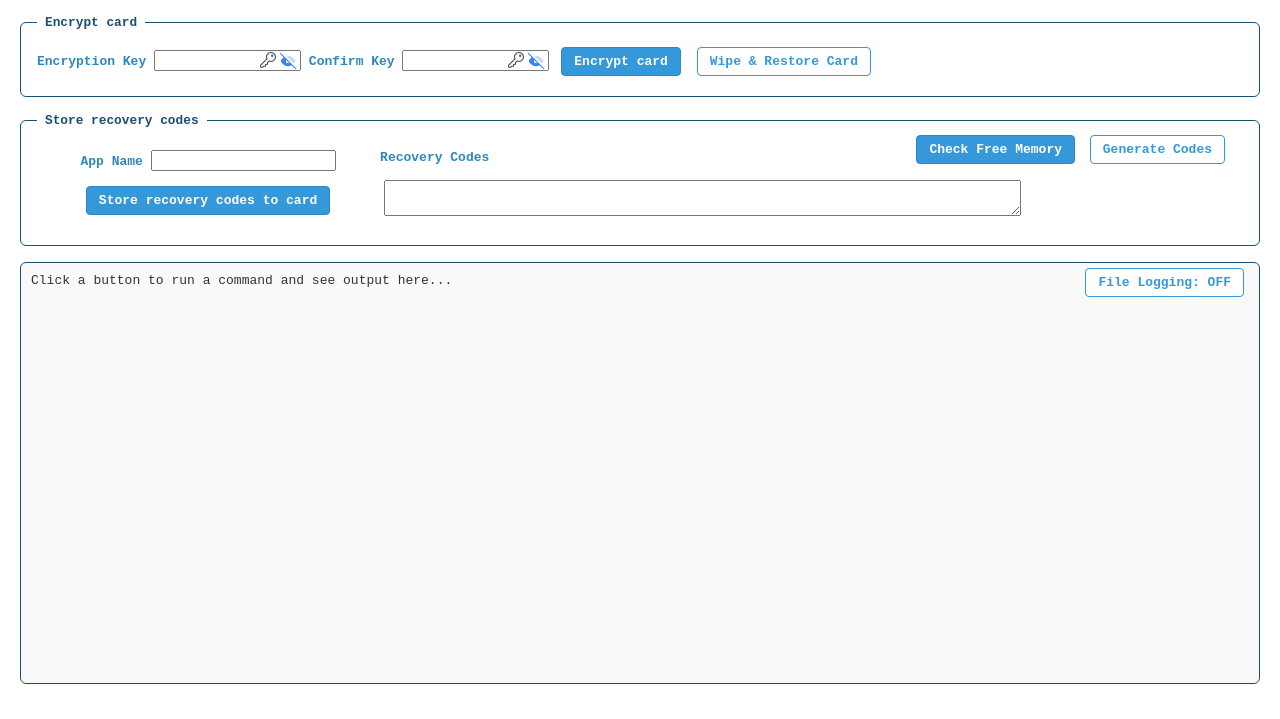
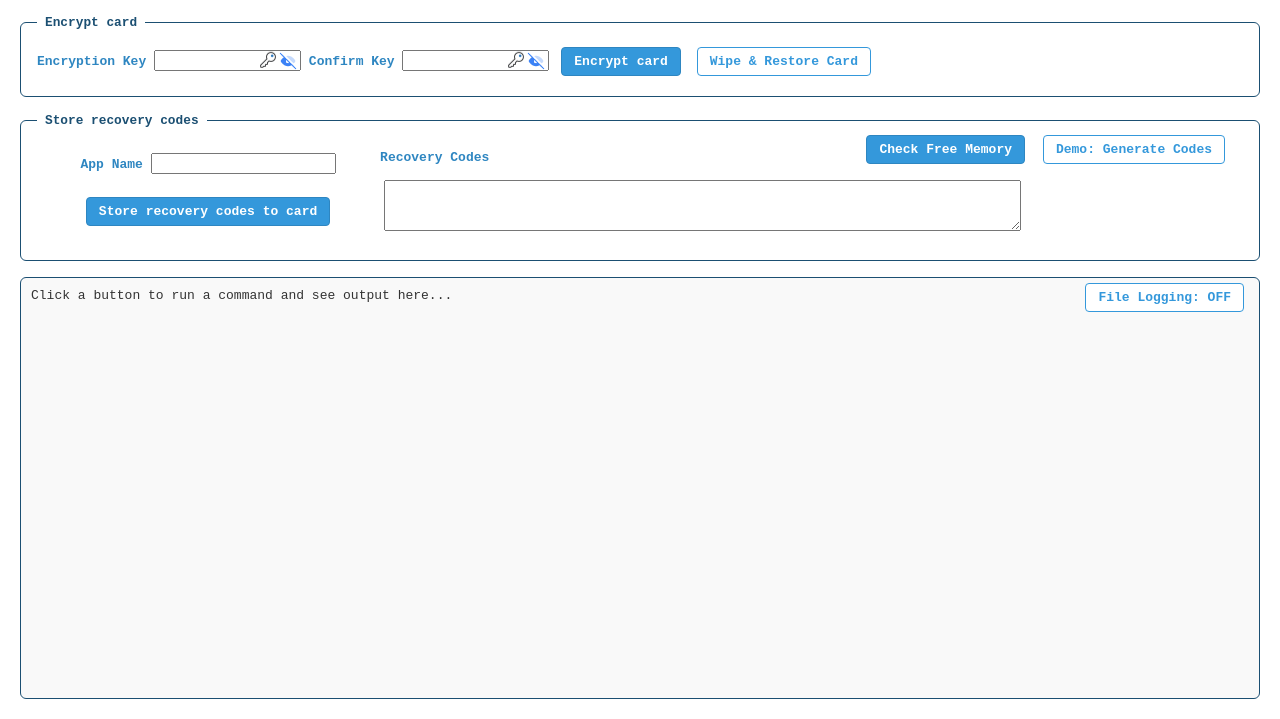
Before and after one commit to SasPes/proxmark3-hf-mfdes-web, a plain HTML site: page static/index.html in a window 1280 px wide. Shown: the part 108-827 px from the top of the page. Drawn offline with Linux system fonts and the light colour scheme; no server answers.

Commit message:
Fixed: button "Demo: Generate Codes"

```diff
--- a/static/tabs/recovery-codes.html
+++ b/static/tabs/recovery-codes.html
@@ -28,7 +28,7 @@
 <fieldset class="mfdes-fieldset" style="position:relative;">
     <legend>Store recovery codes</legend>
     <button
-            style="position:absolute; top:3px; right:180px; z-index:2;"
+            style="position:absolute; top:3px; right:230px; z-index:2;"
             onclick="runFreemem()">
         Check Free Memory
     </button>
@@ -37,7 +37,7 @@
             style="position:absolute; top:3px; right:30px; z-index:2;"
             onclick="generateRandomRecoveryCodes()"
             title="Generate Random App Name and Recovery Codes">
-        Generate Codes
+        Demo: Generate Codes
     </button>
     <table>
         <tr>
@@ -47,7 +47,7 @@
             </td>
             <td rowspan="2" style="width:67%; vertical-align:top;">
                 <label for="recoveryCodes" style="text-align:left; display:block;">Recovery Codes</label><br>
-                <textarea id="recoveryCodes" rows="2" cols="32" style="width:98%; resize:vertical;"></textarea>
+                <textarea id="recoveryCodes" rows="3" cols="32" style="width:98%; resize:vertical;"></textarea>
             </td>
         </tr>
         <tr>
```
